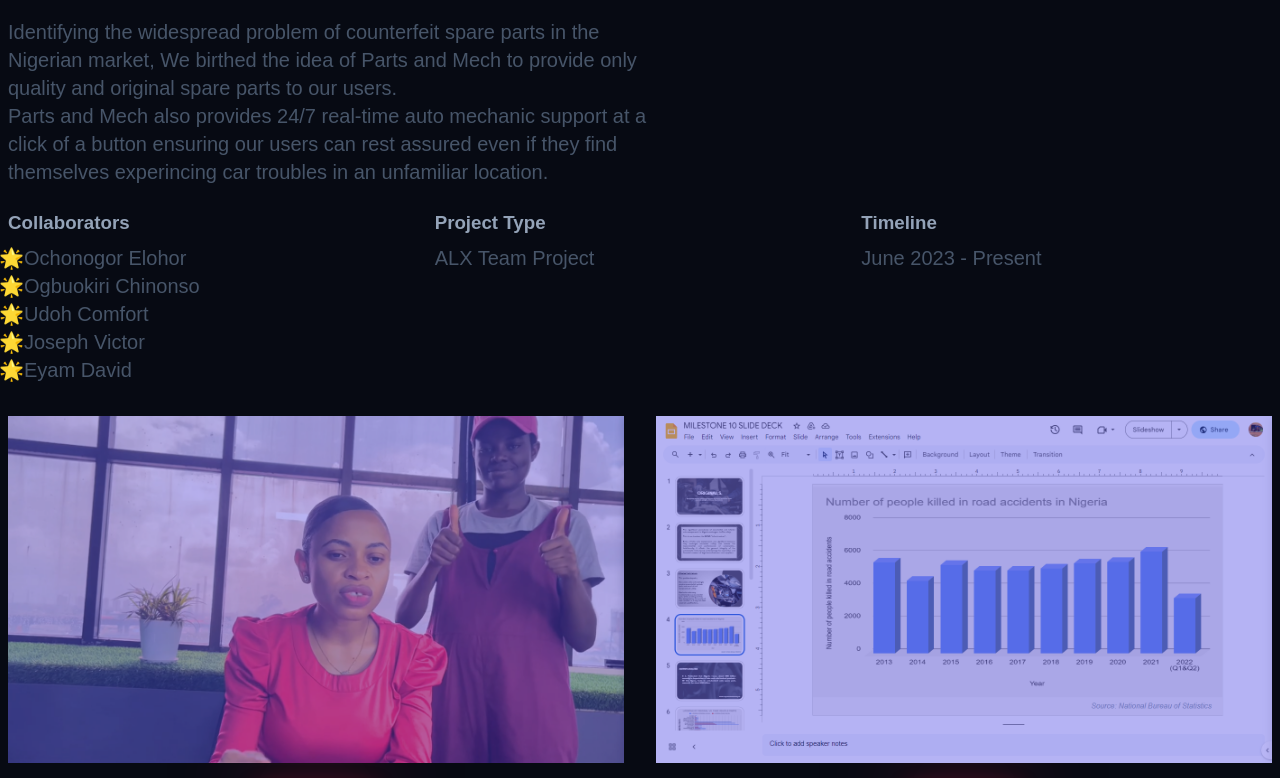
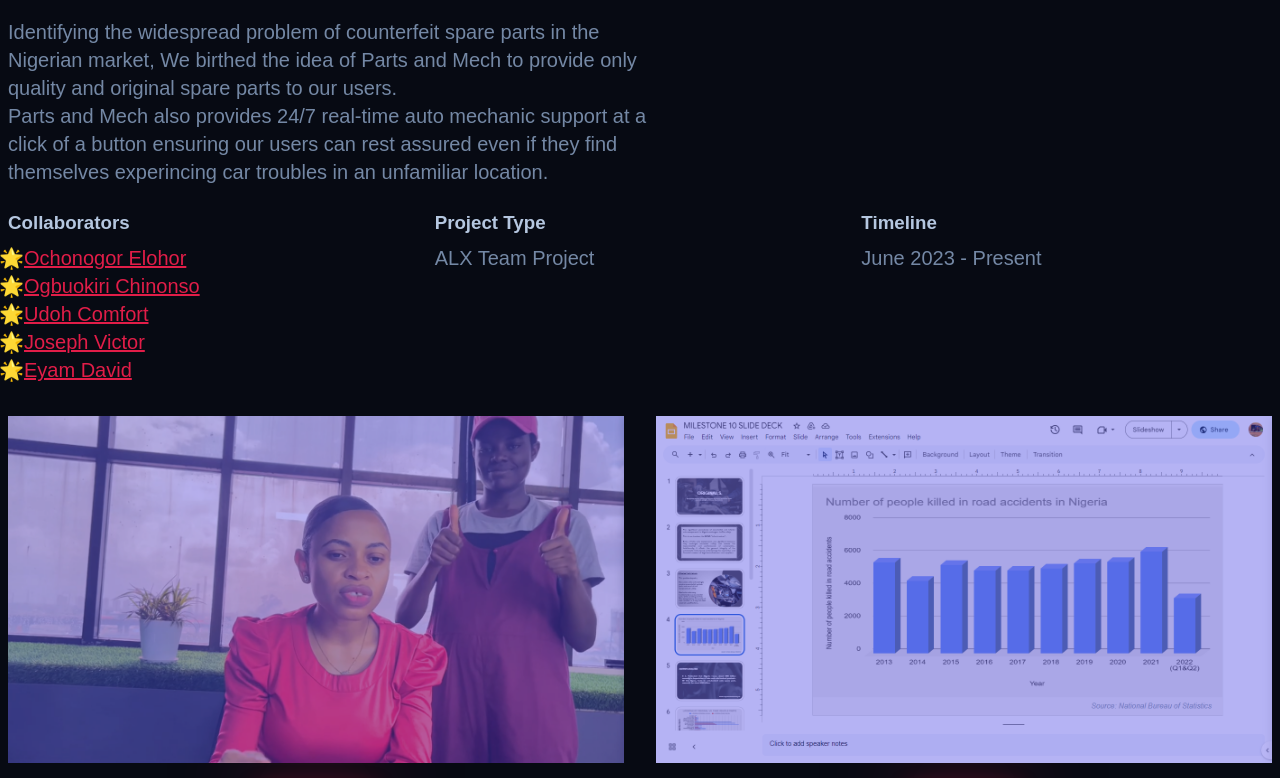
Before and after one commit to Ravencodess/Portfolio-Website, a website built with Vite: page index.html in a window 1280 px wide. Shown: the part 2022-2800 px from the top of the page. Built offline with nearby package versions, Linux system fonts and the light colour scheme; a web font is replaced by a local one.

Commit message:
added linkedin links for collaborators

```diff
--- a/index.html
+++ b/index.html
@@ -2,11 +2,11 @@
 <html lang="en">
 	<head>
 		<meta charset="UTF-8" />
-		<link rel="icon" type="image/svg+xml" href="/vite.svg" />
+		<link rel="icon" type="image/svg+xml" href="/portfolio.png" />
 		<meta name="viewport" content="width=device-width, initial-scale=1.0" />
 		<link
 			href="https://api.fontshare.com/v2/css?f[]=general-sans@500,600,400,700&display=swap"
-			rel="stylesheet" />
+			rel="stylessheet" />
 		<meta name="description" content="My Portfolio website" />
 		<meta name="keywords" content="web design, html, css, js" />
 		<title>Portfolio Website</title>
@@ -190,11 +190,41 @@
 					<div class="feature__details-wrapper">
 						<h3 class="feature__detail-title">Collaborators</h3>
 						<ul class="feature__list">
-							<li class="feature__detail-item">Ochonogor Elohor</li>
-							<li class="feature__detail-item">Ogbuokiri Chinonso</li>
-							<li class="feature__detail-item">Udoh Comfort</li>
-							<li class="feature__detail-item">Joseph Victor</li>
-							<li class="feature__detail-item">Eyam David</li>
+							<li class="feature__detail-item">
+								<a
+									target="_blank"
+									href="https://www.linkedin.com/in/elohor-ochonogor-999b62209/"
+									>Ochonogor Elohor</a
+								>
+							</li>
+							<li class="feature__detail-item">
+								<a
+									target="_blank"
+									href="https://www.linkedin.com/in/chinonso-ogbuokiri-211299149/"
+									>Ogbuokiri Chinonso</a
+								>
+							</li>
+							<li class="feature__detail-item">
+								<a
+									target="_blank"
+									href="https://www.linkedin.com/in/comfort-uduakobong-udoh-694724284/"
+									>Udoh Comfort</a
+								>
+							</li>
+							<li class="feature__detail-item">
+								<a
+									target="_blank"
+									href="https://www.linkedin.com/in/-josephvictor/"
+									>Joseph Victor</a
+								>
+							</li>
+							<li class="feature__detail-item">
+								<a
+									target="_blank"
+									href="https://www.linkedin.com/in/david-sulaiman-547421127/"
+									>Eyam David</a
+								>
+							</li>
 						</ul>
 					</div>
 					<div class="feature__details-wrapper">
--- a/styles/style.css
+++ b/styles/style.css
@@ -1,8 +1,8 @@
 :root {
 	--clr-dark: #070a13;
 	--clr-light: #f1f5f9;
-	--clr-slate400: #94a3b8;
-	--clr-slate600: #475569;
+	--clr-slate400: #b5c7e0;
+	--clr-slate600: #7488a5;
 	--clr-slate800: #1e293b;
 	--clr-rose: #e11d48;
 	--clr-indigo: #4f46e5;
```
Also changed, not shown: public/portfolio.png (added).
